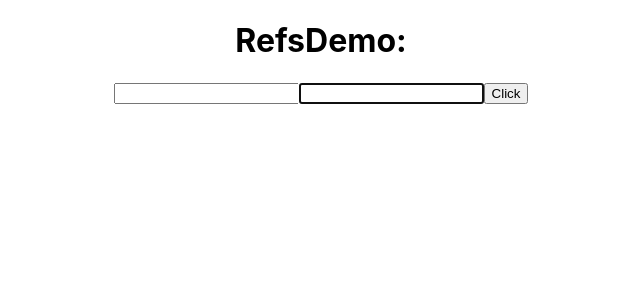
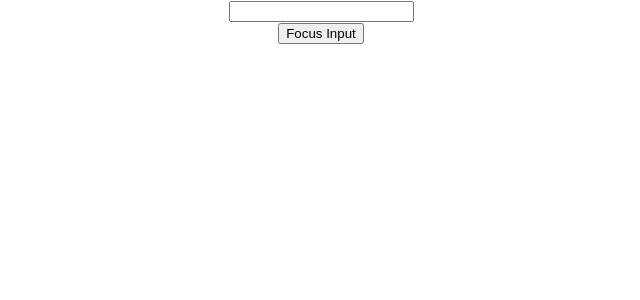
Before and after one commit to pmswami/React, a React (Create React App) app in the folder hello-world/: page / in a window 1280 px wide. Shown: the top 300 px of the page, without its empty margins (319-959 px from the left). Built offline with nearby package versions, Linux system fonts and the light colour scheme.

Commit message:
Added Refs for class components

```diff
--- a/hello-world/src/App.js
+++ b/hello-world/src/App.js
@@ -22,11 +22,16 @@
 import RegCompt from './components/RegComp';
 import ParentComp from './components/ParentComp';
 import RefsDemo from './components/RefsDemo';
+import Input from './components/Input';
+import FocusInput from './components/FocusInput';
+
 
 function App() {
   return (
     <div className="App">
-      <RefsDemo/>
+      <FocusInput/>
+      {/* <Input/> */}
+      {/* <RefsDemo/> */}
       {/* <ParentComp/> */}
       {/* <PureComp/>
       <RegCompt/> */}
--- /dev/null
+++ b/hello-world/src/components/FocusInput.js
@@ -0,0 +1,22 @@
+import React, { Component } from 'react'
+import Input from './Input'
+
+class FocusInput extends Component {
+    constructor(props) {
+      super(props)
+        this.componentRef = React.createRef()
+    }
+    clickHandler = ()=>{
+        this.componentRef.current.focusInput()
+    }
+  render() {
+    return (
+      <div>
+        <Input ref={this.componentRef}/>
+        <button onClick={this.clickHandler}>Focus Input</button>
+      </div>
+    )
+  }
+}
+
+export default FocusInput
--- /dev/null
+++ b/hello-world/src/components/Input.js
@@ -0,0 +1,20 @@
+import React, { Component } from 'react'
+
+export class Input extends Component {
+    constructor(props) {
+      super(props)
+    this.inputRef = React.createRef()
+    }
+    focusInput(){
+        this.inputRef.current.focus()
+    }
+  render() {
+    return (
+      <div>
+        <input type="text" ref={this.inputRef}/>
+      </div>
+    )
+  }
+}
+
+export default Input
```
Also changed, not shown: 1 other file (tests, documents, lock files or other folders).
